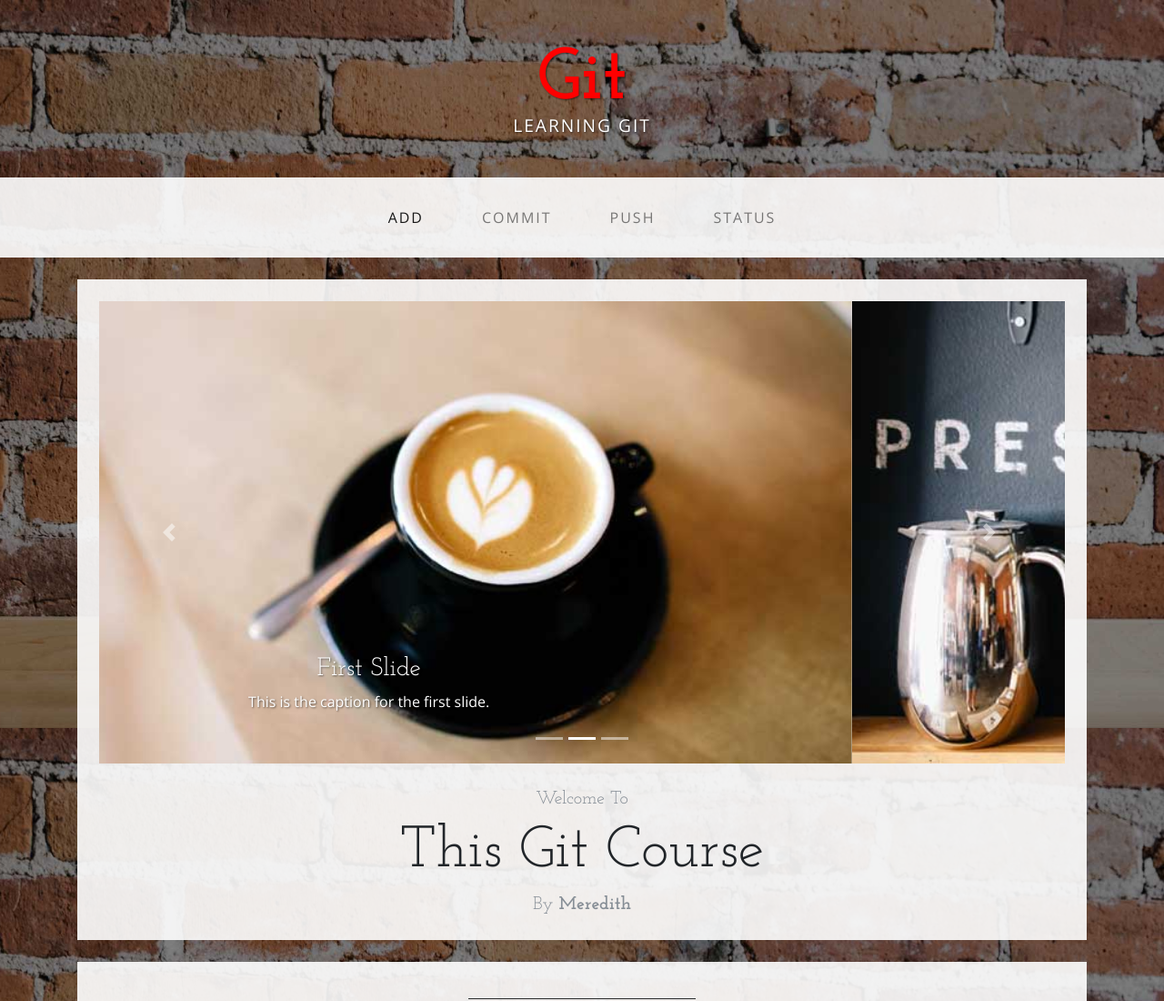
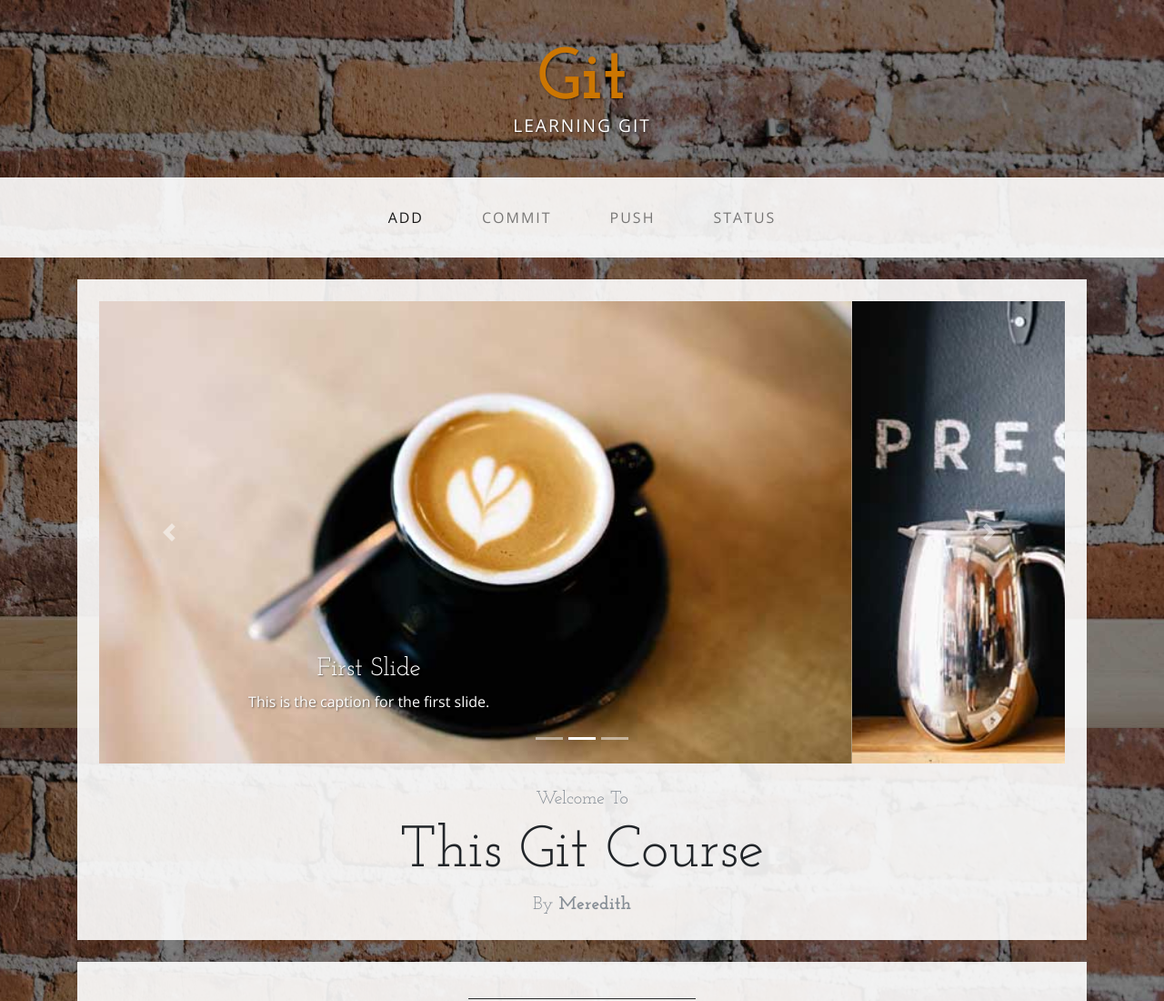
Before and after one commit to icehouze/Learning-Git, a website: page index.html in a window 1280 px wide. Shown: the top 1100 px of the page at 91% size. Drawn offline with nearby package versions, Linux system fonts and the light colour scheme.

Commit message:
Changed color to another

```diff
--- a/css/business-casual.css
+++ b/css/business-casual.css
@@ -65,5 +65,5 @@ hr.divider {
   pointer-events: auto;
 }
 .brand {
-  color: #FF0000;
+  color: #CC7602;
 }
```
